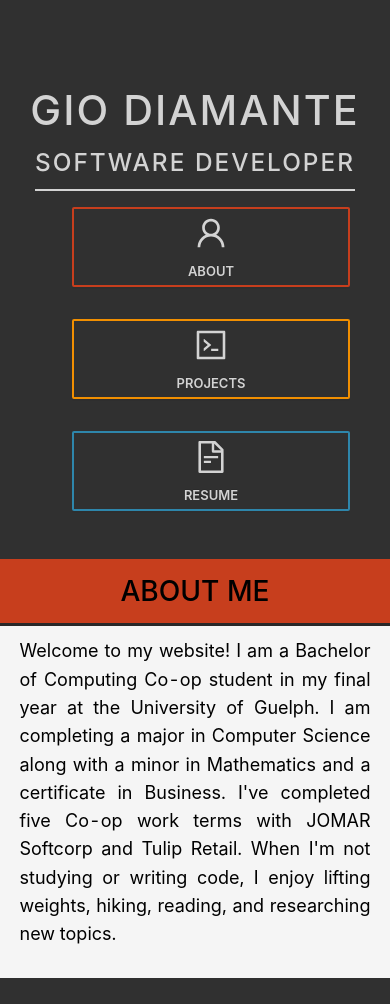
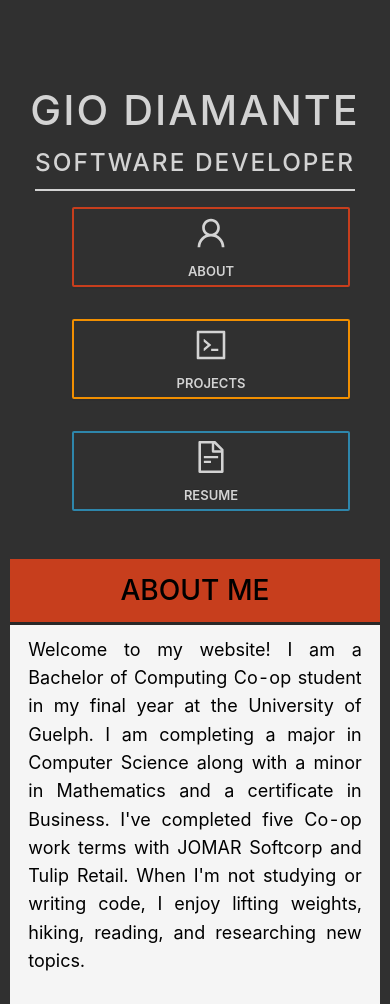
Before and after one commit to GDiamante/gdiamante.github.io, a React (Create React App) app in the folder personal-site/: page /about in a window 390 px wide. Before the commit the page ends 978 px from the top, so only its background shows below. Built offline with nearby package versions, Linux system fonts and the light colour scheme.

Commit message:
fix deploy and mobile viewing

```diff
--- a/personal-site/package.json
+++ b/personal-site/package.json
@@ -1,5 +1,5 @@
 {
-  "homepage": "http://gdiamante.github.io",
+  "homepage": "http://gdiamante.github.io/PersonalSite",
   "name": "personal-site",
   "version": "0.1.0",
   "private": true,
--- a/personal-site/src/Styles/about.scss
+++ b/personal-site/src/Styles/about.scss
@@ -4,6 +4,8 @@
     margin-top: 2rem;
     margin-left: auto;
     margin-right: auto;
+    width: 95%;
+    max-width: 30rem;
     color: $font-color;
     font-size: large;
     background-color: $text-background;
@@ -31,7 +33,6 @@
         padding-bottom: 3%;
         padding-left: 5%;
         padding-right: 5%;
-        justify-content: space-evenly;
         text-align: justify;
         font-family: -apple-system, BlinkMacSystemFont, 'Segoe UI', Roboto, Oxygen, Ubuntu, Cantarell, 'Open Sans', 'Helvetica Neue', sans-serif;
     }
```
